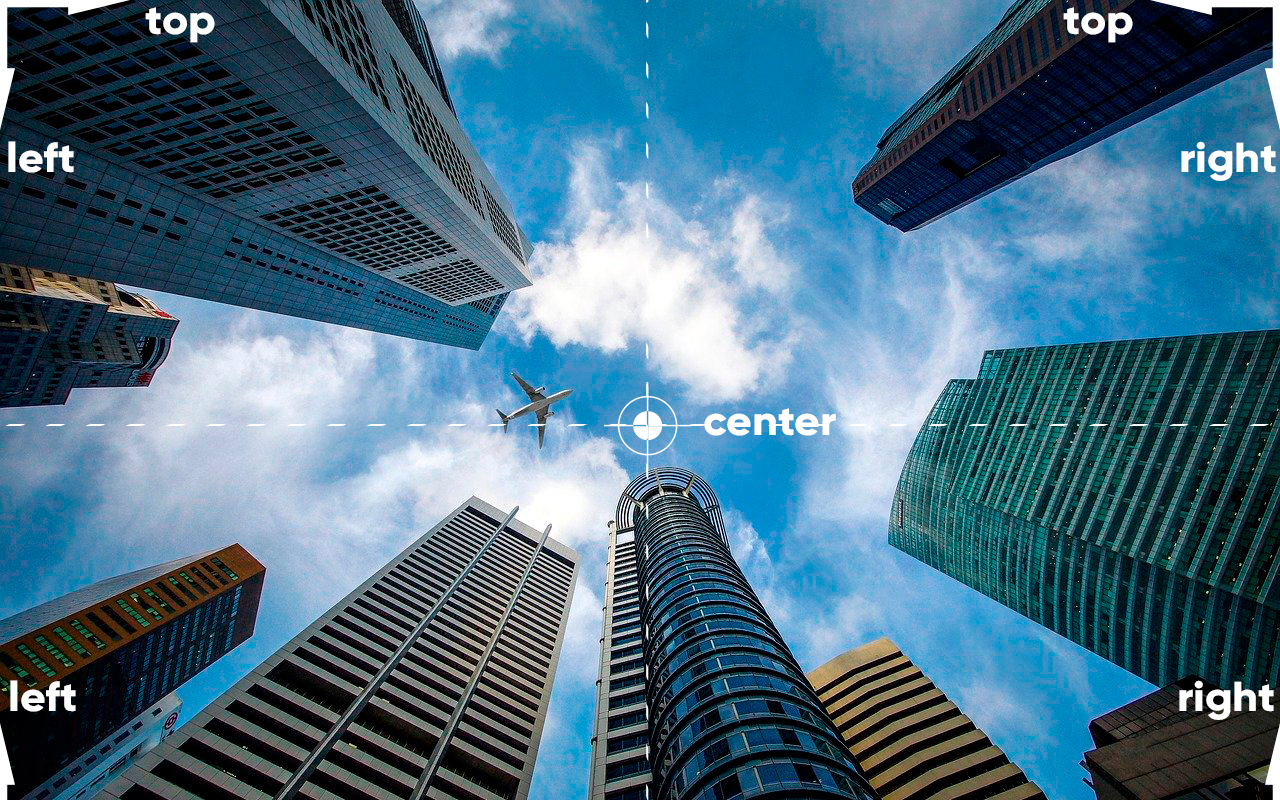
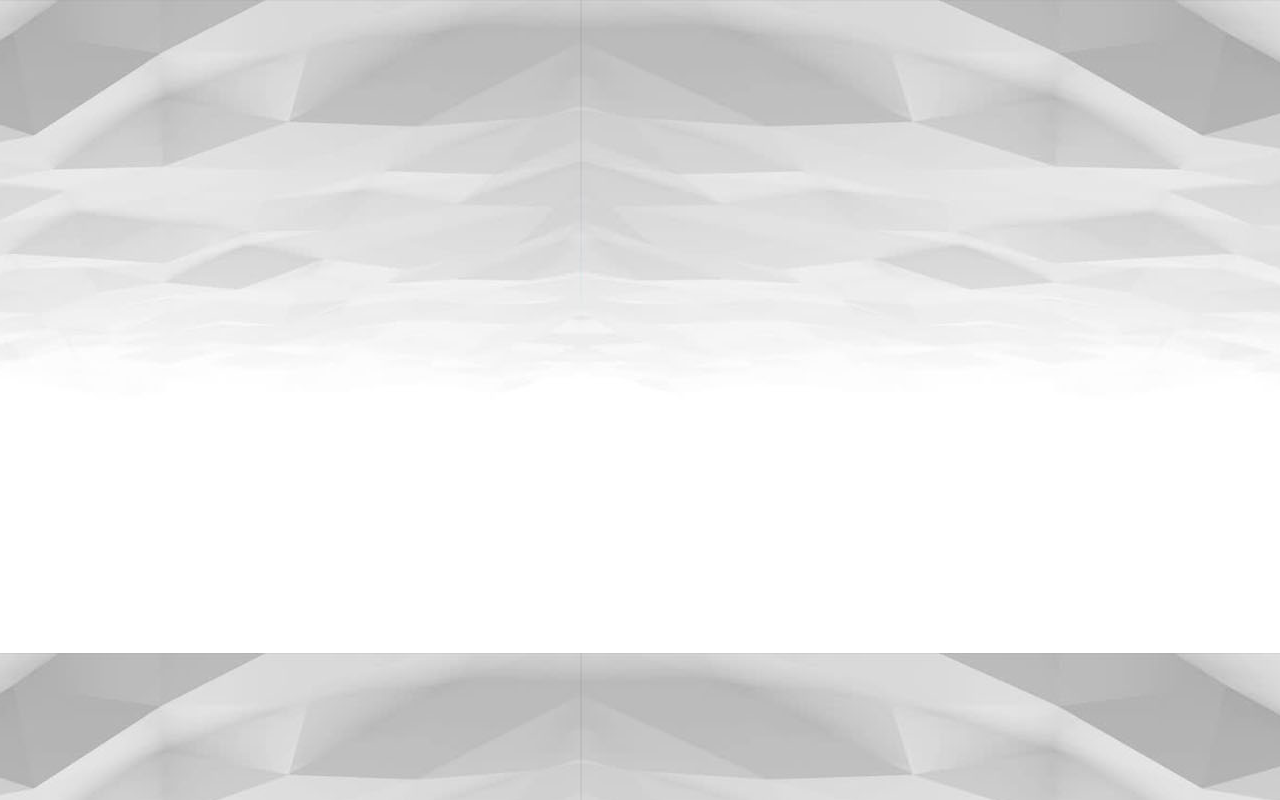
Before and after one commit to amadeu81/html-css, a plain HTML site: page exercicio/ex022/fundo005.html in a window 1280 px wide. Drawn offline with Linux system fonts and the light colour scheme.

Commit message:
atualizei

```diff
--- a/exercicio/ex022/fundo005.html
+++ b/exercicio/ex022/fundo005.html
@@ -6,7 +6,10 @@
     <title>fundo 005</title>
     <style>
         body{
-            background-image: url(imagens/wallpaper003.jpg);
+            height: 98vh;
+            background-image: url(imagens/wallpaper005.jpg);
+
+            background-position: top center;
         }
     </style>
 </head>
```
